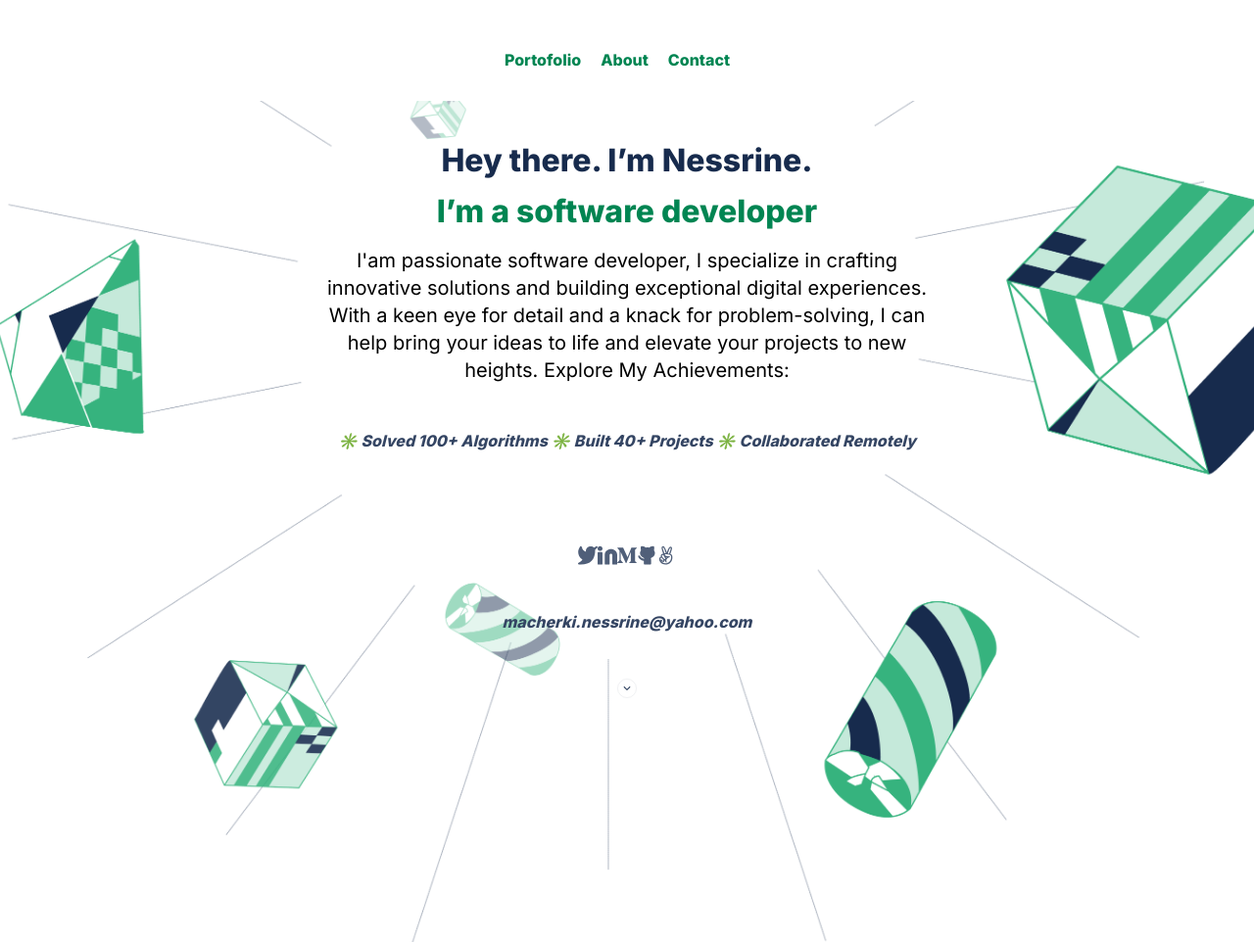
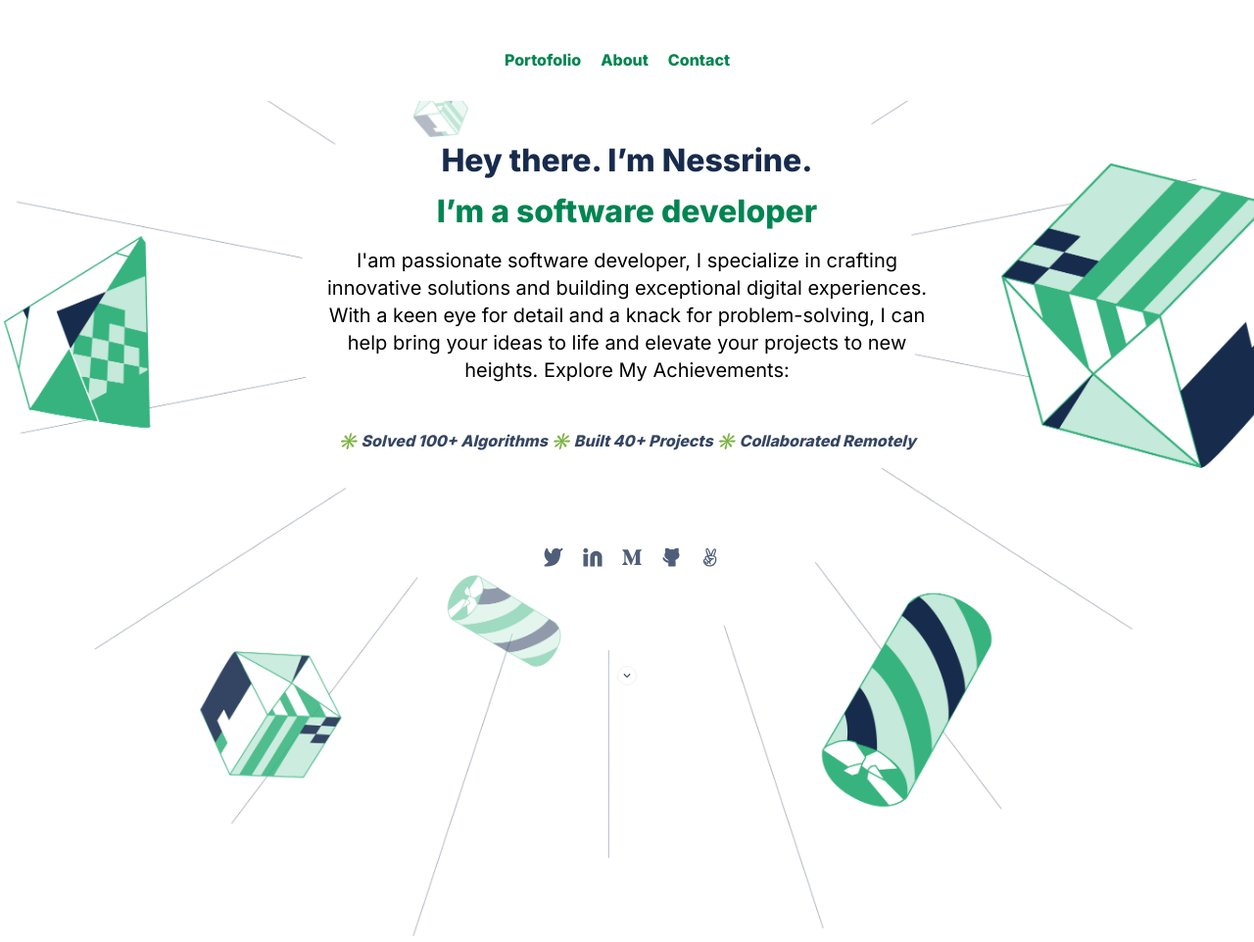
Before and after one commit to Nessrine88/Portfolio.github.io, a website: page index.html in a window 1280 px wide. Shown: the top 962 px of the page at 98% size. Drawn offline with Linux system fonts and the light colour scheme.

Commit message:
add profiles links

```diff
--- a/index.html
+++ b/index.html
@@ -48,13 +48,12 @@ Explore My Achievements:
 </ul>
 </p>
                         <ul>
-                          <a href="https://twitter.com/NessrineDev"  target="_blank"><li><img src="images/social-media/twitter.svg" alt="My twitter link"></li></a>
-                          <a href="https://www.linkedin.com/in/nessrine-macherki-86959196/"><li><img src="images/social-media/Linkedin icon.svg" alt="My linkedin link"></li></a>
-                          <a href="https://medium.com/@infofigue" target="_blank"><li><img src="images/social-media/medium.svg" alt="My medium link"></li></a>
-                          <a href="https://github.com/Nessrine88"target="_blank"><li><img src="images/social-media/github.svg" alt="My github link"></li></a>
-                          <a href="https://venture.angellist.com/v/nessrine-macherki/i/nessrine-macherki/portfolio"target="_blank"><li><img src="images/social-media/angellist.svg" alt="My angellist link"></li></a> </ul>
-                          <a class="acheivement">macherki.nessrine@yahoo.com</a>
-                       </ul>
+                          <li><a href="https://twitter.com/NessrineDev"  target="_blank"><li><img src="images/social-media/twitter.svg" alt="My twitter link"></li></a>
+                          <li><a href="https://www.linkedin.com/in/nessrine-macherki-86959196/" target="_blank"><li><img src="images/social-media/Linkedin icon.svg" alt="My linkedin link"></li></a>
+                          <li><a href="https://medium.com/@infofigue" target="_blank"><li><img src="images/social-media/medium.svg" alt="My medium link"></li></a>
+                          <li><a href="https://github.com/Nessrine88"target="_blank"><li><img src="images/social-media/github.svg" alt="My github link"></li></a>
+                          <li><a href="https://venture.angellist.com/v/nessrine-macherki/i/nessrine-macherki/portfolio"target="_blank"><li><img src="images/social-media/angellist.svg" alt="My angellist link"></li></a> </ul>
+
                         <img class="arrow-btn"
                         src="images/Disabled.svg" alt="arrow icon">
              </div>
```
